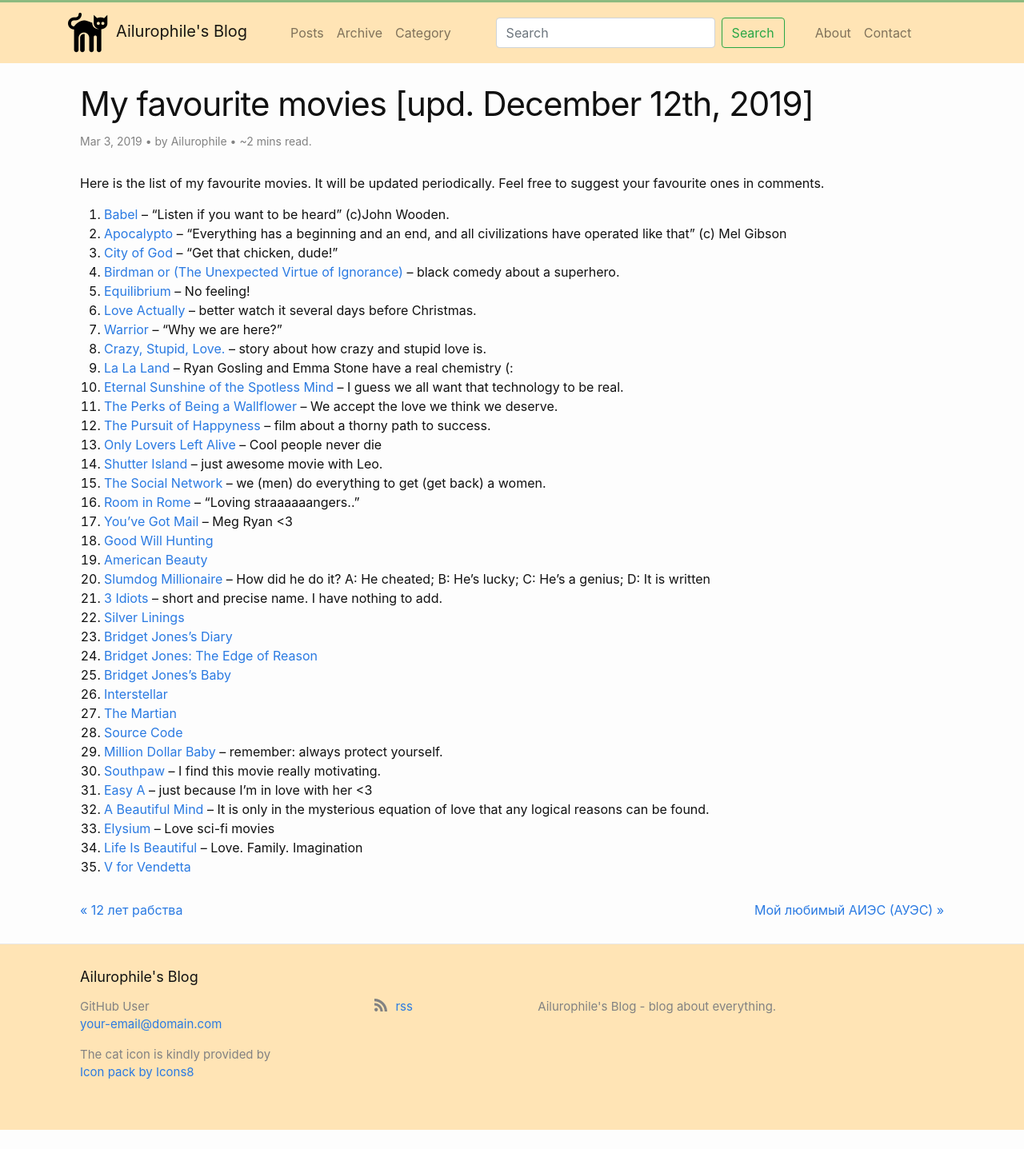
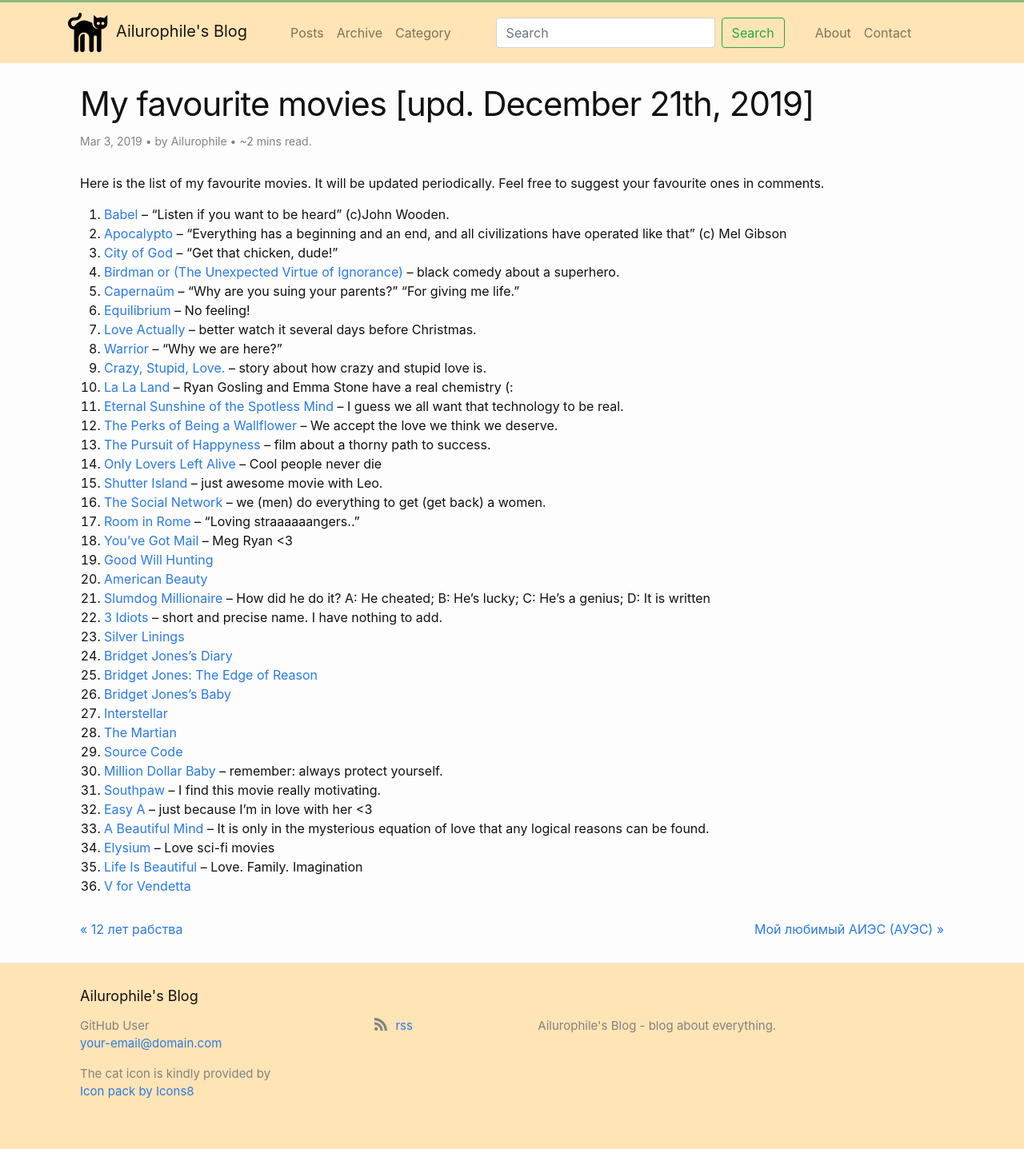
Before and after one commit to dovletov/dovletov.github.io, a Jekyll site: the page built from _posts/2019-03-03-my-favourite-movies.md, in a window 1280 px wide. Shown: the whole page at 80% size. Built offline with Jekyll 4.4.1, drawn with Linux system fonts in a browser that asks for light colours; comment, search, counter and statistics services are not loaded; before the commit the page ends 1413 px from its top, so only the background shows below that.

Commit message:
Added new movie

```diff
--- a/_posts/2019-03-03-my-favourite-movies.md
+++ b/_posts/2019-03-03-my-favourite-movies.md
@@ -1,5 +1,5 @@
 ---
-title: My favourite movies [upd. December 12th, 2019]
+title: My favourite movies [upd. December 21th, 2019]
 layout: post
 author: Ailurophile
 date: '2019-03-03 13:07:46'
@@ -18,6 +18,7 @@
 00. [Apocalypto](https://www.imdb.com/title/tt0472043/) -- "Everything has a beginning and an end, and all civilizations have operated like that" (c) Mel Gibson
 00. [City of God](https://www.imdb.com/title/tt0317248/) -- "Get that chicken, dude!"
 00. [Birdman or (The Unexpected Virtue of Ignorance)](https://www.imdb.com/title/tt2562232/) -- black comedy about a superhero.
+00. [Capernaüm](https://www.imdb.com/title/tt8267604/) -- "Why are you suing your parents?" "For giving me life."
 00. [Equilibrium](https://www.imdb.com/title/tt0238380/) -- No feeling!
 00. [Love Actually](https://www.imdb.com/title/tt0314331/) -- better watch it several days before Christmas.
 <!--more-->
```
